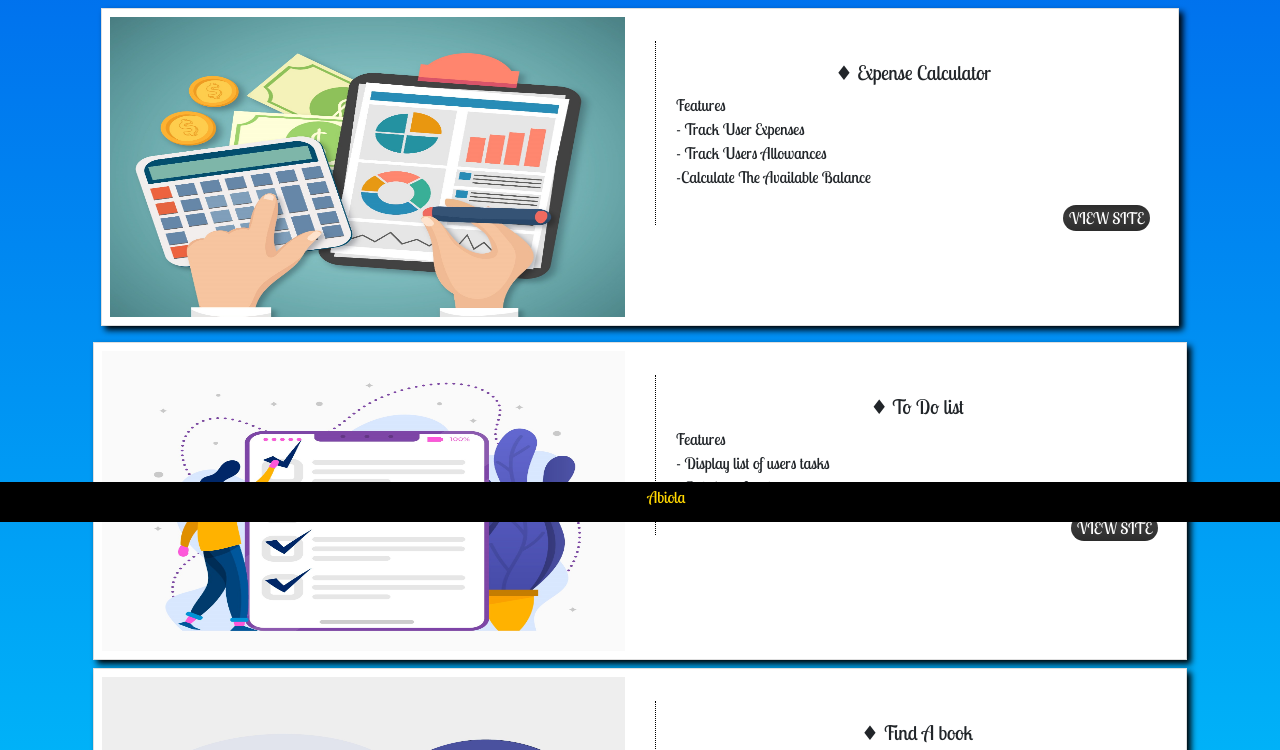
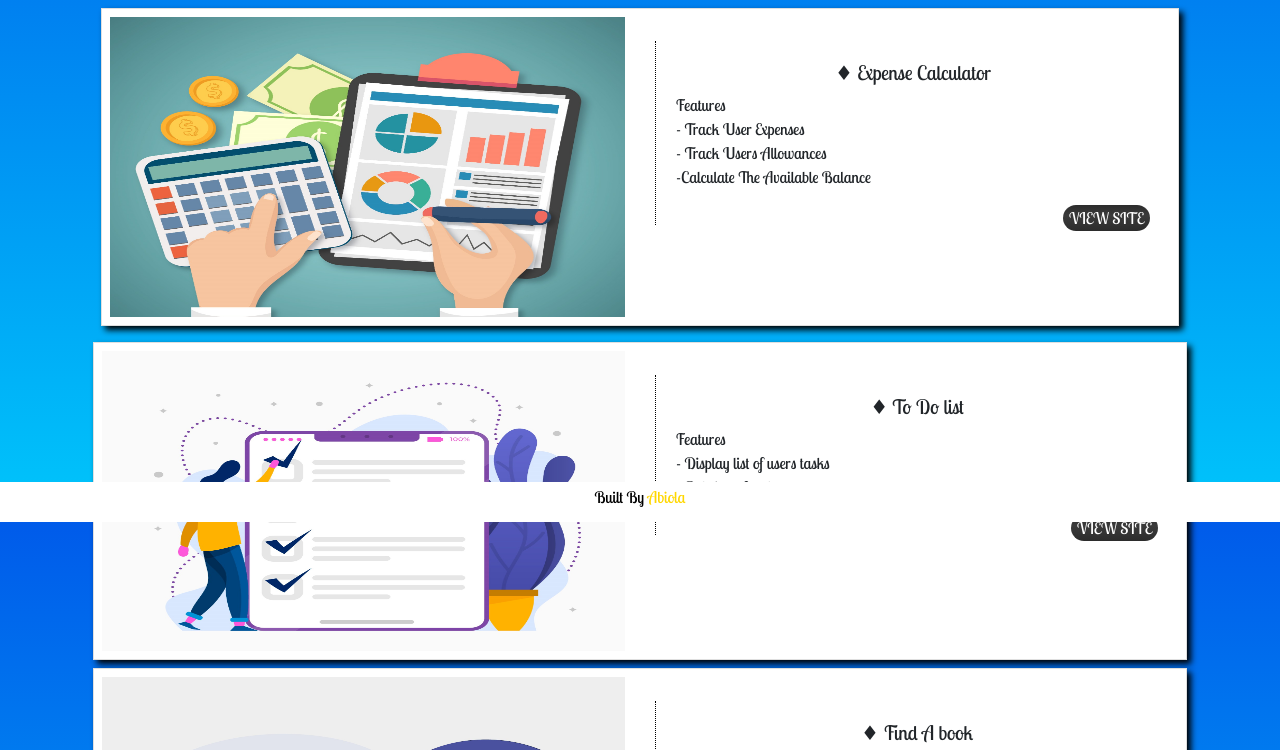
Before and after one commit to Abiola-Farounbi/FEMCODE-INTERNSHIP, a plain HTML site: page stusuite/index.html in a window 1280 px wide. Shown: the part 278-1028 px from the top of the page. Drawn offline with nearby package versions, Linux system fonts and the light colour scheme; a web font is replaced by a local one.

Commit message:
Update style.css

```diff
--- a/stusuite/style.css
+++ b/stusuite/style.css
@@ -5,6 +5,7 @@
 
 }
 .background1{
+height:100vh;
     background-image: linear-gradient(to top, #00c6fb 0%, #005bea 100%);
 }
 .background2{
@@ -121,5 +122,5 @@
 justify-content:space-evenly;
 align-items:center;
 color:black;
-background-color:black;
+background-color:white;
 }
```
